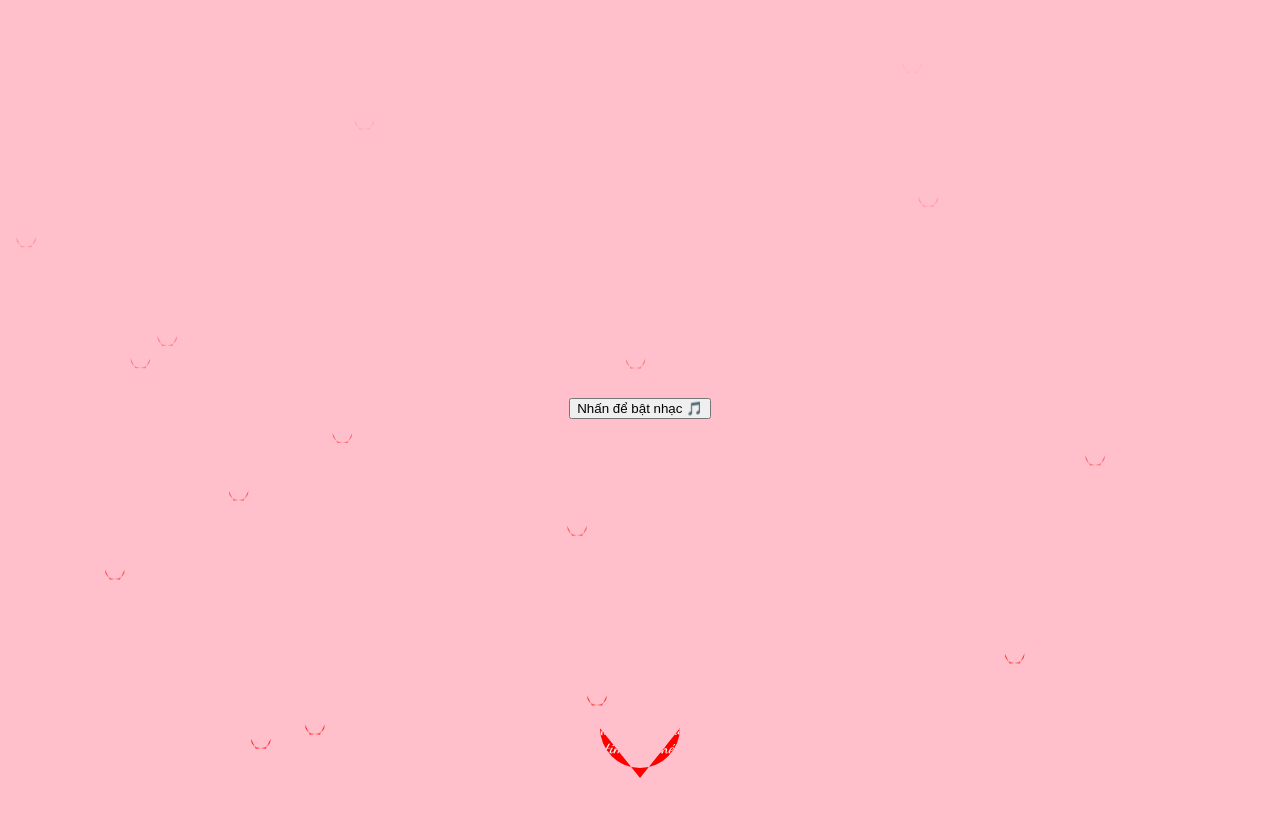
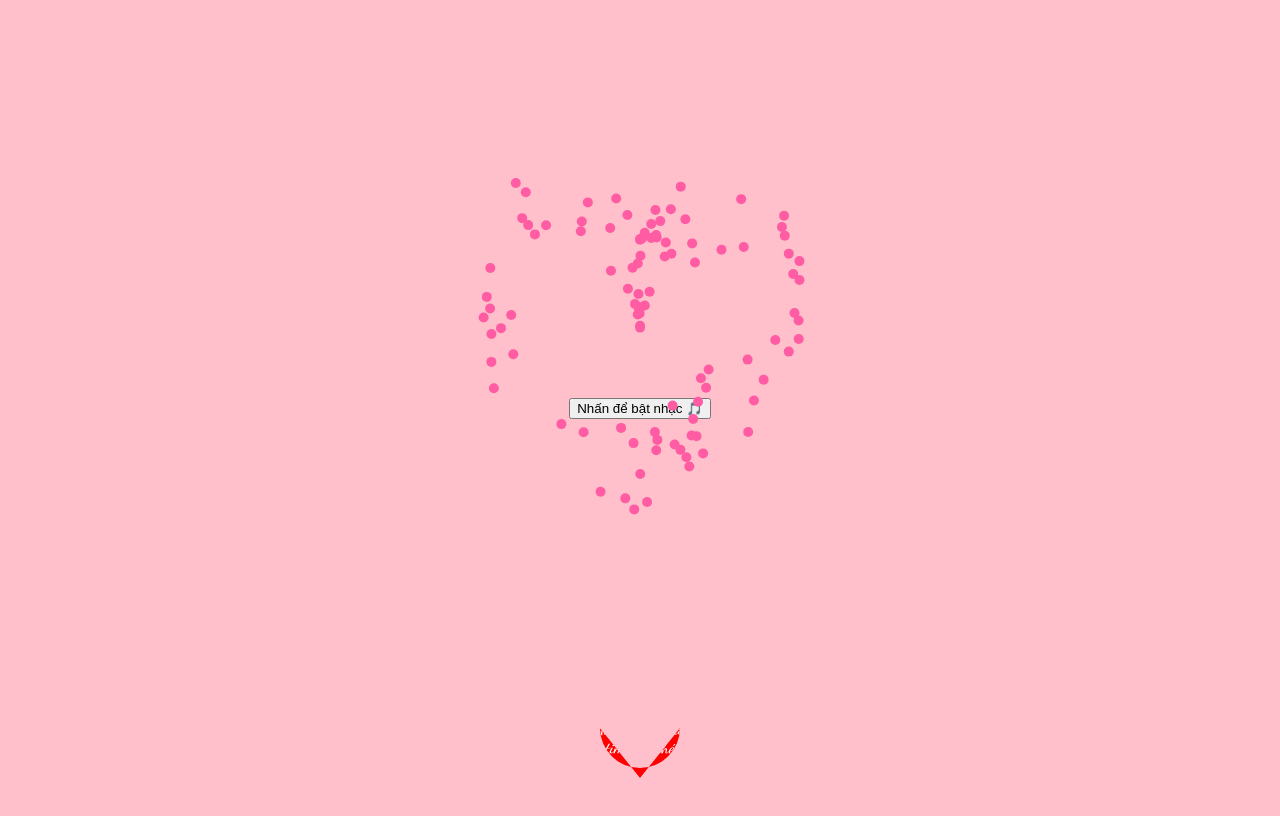
Before and after one commit to Hannie102/thiep-chuc-me, a plain HTML site: page index.html in a window 1280 px wide. Drawn offline with Linux system fonts and the light colour scheme.

Commit message:
Update index.html

```diff
--- a/index.html
+++ b/index.html
@@ -18,18 +18,10 @@
             position: relative;
             overflow: hidden;
         }
-        @keyframes floating {
-            from { transform: translateY(0); opacity: 1; }
-            to { transform: translateY(-100vh); opacity: 0; }
-        }
-        .heart {
+        canvas {
             position: absolute;
-            bottom: 0;
-            width: 20px;
-            height: 20px;
-            background-color: red;
-            clip-path: path('M10 30 L20 10 A10 10 0 1 1 0 10 L10 30');
-            animation: floating 5s linear infinite;
+            width: 100%;
+            height: 100%;
         }
         .video-container {
             display: none;
@@ -56,6 +48,7 @@
     <link href="https://fonts.googleapis.com/css2?family=Dancing+Script:wght@600&display=swap" rel="stylesheet">
 </head>
 <body>
+    <canvas id="pinkboard"></canvas>
     <button class="play-button" onclick="playMusic()">Nhấn để bật nhạc 🎵</button>
     <div class="heart-button" onclick="showVideo()">Hãy ấn vào trái tim này nhé</div>
     <div class="video-container" id="video-container">
@@ -68,16 +61,6 @@
         <source src="yêu bền bỉ.mp3" type="audio/mp3">
     </audio>
     <script>
-        function createHeart() {
-            const heart = document.createElement("div");
-            heart.className = "heart";
-            heart.style.left = Math.random() * 100 + "vw";
-            heart.style.animationDuration = (Math.random() * 3 + 2) + "s";
-            document.body.appendChild(heart);
-            setTimeout(() => { heart.remove(); }, 5000);
-        }
-        setInterval(createHeart, 300);
-
         function playMusic() {
             const audio = document.getElementById("background-music");
             audio.volume = 1.0;
@@ -88,6 +71,63 @@
         function showVideo() {
             document.getElementById("video-container").style.display = "block";
         }
+
+        (function (canvas) {
+            var context = canvas.getContext("2d"),
+                particles = [],
+                particleRate = 100;
+
+            function pointOnHeart(t) {
+                return {
+                    x: 160 * Math.pow(Math.sin(t), 3),
+                    y: 130 * Math.cos(t) - 50 * Math.cos(2 * t) - 20 * Math.cos(3 * t) - 10 * Math.cos(4 * t) + 25
+                };
+            }
+
+            function createParticle() {
+                var t = Math.PI - 2 * Math.PI * Math.random();
+                var pos = pointOnHeart(t);
+                particles.push({ x: canvas.width / 2 + pos.x, y: canvas.height / 2 - pos.y, age: 0 });
+            }
+
+            function updateParticles() {
+                for (var i = 0; i < particles.length; i++) {
+                    particles[i].y -= 1;
+                    particles[i].age += 0.01;
+                    if (particles[i].age > 1) {
+                        particles.splice(i, 1);
+                        i--;
+                    }
+                }
+            }
+
+            function drawParticles() {
+                context.clearRect(0, 0, canvas.width, canvas.height);
+                context.fillStyle = "#FF5CA4";
+                for (var i = 0; i < particles.length; i++) {
+                    context.beginPath();
+                    context.arc(particles[i].x, particles[i].y, 5, 0, Math.PI * 2);
+                    context.fill();
+                }
+            }
+
+            function render() {
+                requestAnimationFrame(render);
+                createParticle();
+                updateParticles();
+                drawParticles();
+            }
+
+            function onResize() {
+                canvas.width = canvas.clientWidth;
+                canvas.height = canvas.clientHeight;
+            }
+            window.onresize = onResize;
+            setTimeout(function () {
+                onResize();
+                render();
+            }, 10);
+        })(document.getElementById("pinkboard"));
     </script>
 </body>
 </html>
```
